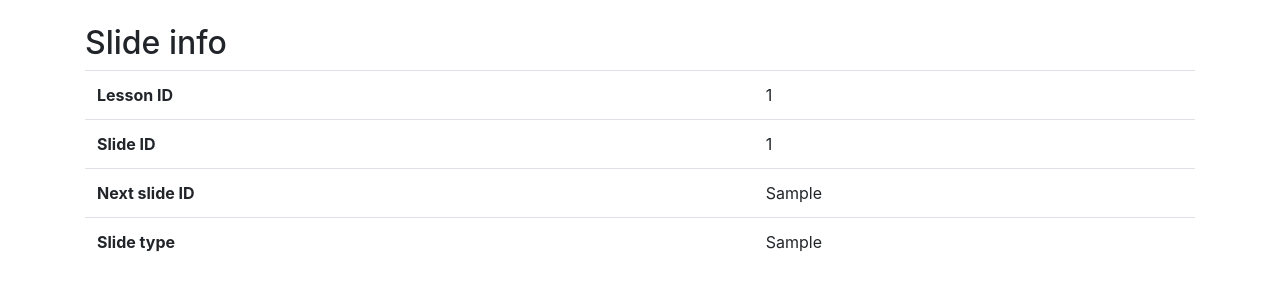
After one commit to vasgg/english_buddy_bot, a FastAPI app: template src/API/templates/slide.html in a window 1280 px wide. The commit adds this page. Shown: the top 300 px of the page. Run offline with FastAPI, Linux system fonts and the light colour scheme; the template is opened without the code that fills it: most values are stand-ins (such as "Sample title", 1, 10 or a date in 2020); some libraries are stand-ins or nearby versions.

Commit message:
working on slide page

```diff
--- a/app.py
+++ b/app.py
@@ -1,12 +1,13 @@
 import logging
 from pathlib import Path
 
-from fastapi import FastAPI, HTTPException, Request
-from fastapi.responses import HTMLResponse, JSONResponse
+from fastapi import FastAPI, Form, HTTPException, Request
+from fastapi.responses import HTMLResponse
 from fastapi.templating import Jinja2Templates
 from sqlalchemy import select
 
 from bot.database.db import db
+from bot.database.models.lesson import Lesson
 from bot.database.models.slide import Slide
 from bot.database.models.text import Text
 
@@ -20,34 +21,40 @@ async def read_root():
     return HTMLResponse(content=html_content)
 
 
-# @app.get("/texts", response_class=JSONResponse)
-# async def get_texts():
-#     try:
-#         async with db.session_factory.begin() as db_session:
-#             result = await db_session.execute(select(Text))
-#             data = result.scalars().all()
-#             return data
-#     except Exception as e:
-#         raise HTTPException(status_code=500, detail=str(e))
-
-
-@app.get("/slides", response_class=JSONResponse)
-async def get_texts():
-    try:
-        async with db.session_factory.begin() as db_session:
-            result = await db_session.execute(select(Slide))
-            data = result.scalars().all()
-            return data
-    except Exception as e:
-        raise HTTPException(status_code=500, detail=str(e))
-
-
 @app.get("/texts", response_class=HTMLResponse)
 async def read_texts(request: Request):
     async with db.session_factory.begin() as db_session:
         result = await db_session.execute(select(Text))
         data = result.scalars().all()
     return templates.TemplateResponse(request=request, name="texts.html", context={'texts': data})
+
+
+@app.get("/lessons")
+async def show_lessons(request: Request):
+    async with db.session_factory.begin() as db_session:
+        result = await db_session.execute(select(Lesson))
+        data = result.scalars().all()
+    return templates.TemplateResponse(request=request, name="lessons.html", context={'lessons': data})
+
+
+@app.get("/edit-lesson/{lesson_id}")
+async def edit_lesson(lesson_id: int, request: Request):
+    async with db.session_factory.begin() as db_session:
+        result = await db_session.execute(select(Lesson).where(Lesson.id == lesson_id))
+        data = result.scalars().first()
+    if data is None:
+        raise HTTPException(status_code=404, detail="Lesson not found")
+    return templates.TemplateResponse("lesson.html", {"request": request, "lesson": data})
+
+
+@app.get("/slides/{lesson_id}/{slide_id}")
+async def edit_slide(lesson_id: int, slide_id: int, request: Request):
+    async with db.session_factory.begin() as db_session:
+        result = await db_session.execute(select(Slide).where(Lesson.id == lesson_id, Slide.id == slide_id))
+        data = result.scalars().first()
+    if data is None:
+        raise HTTPException(status_code=404, detail="Slide not found")
+    return templates.TemplateResponse("slide.html", {"request": request, "slide": data, "lesson_id": lesson_id})
 
 
 @app.post("/save-texts")
@@ -68,3 +75,33 @@ async def save_texts(request: Request):
     except Exception as e:
         logging.error(f"An error occurred: {e}")
         raise HTTPException(status_code=500, detail="Internal Server Error")
+
+
+@app.post("/update-lesson/{lesson_id}")
+async def update_lesson(
+    lesson_id: int,
+    first_slide_id: str = Form(...),
+    exam_slide_id: str = Form(...),
+    is_paid: bool = Form(...),
+    total_slides: int = Form(...),
+):
+    try:
+        async with db.session_factory.begin() as db_session:
+            stmt = select(Lesson).where(Lesson.id == lesson_id)
+            result = await db_session.execute(stmt)
+            lesson = result.scalar_one_or_none()
+
+            if not lesson:
+                raise HTTPException(status_code=404, detail="Lesson not found")
+
+            lesson.first_slide_id = first_slide_id
+            lesson.exam_slide_id = exam_slide_id
+            lesson.is_paid = is_paid
+            lesson.total_slides = total_slides
+
+            await db_session.commit()
+
+            return {"message": "Lesson updated successfully"}
+    except Exception as e:
+        logging.error(f"An error occurred: {e}")
+        raise HTTPException(status_code=500, detail="Internal Server Error")
--- a/src/API/index.html
+++ b/src/API/index.html
@@ -20,8 +20,9 @@
 <body>
 <div class="button-container text-center">
     <a href="/texts" class="btn btn-primary button">Редактирование текстов</a>
-    <!--    <button class="btn btn-primary button">Редактирование текстов</button>-->
-    <button class="btn btn-secondary button">Редактирование слайдов</button>
+    <a href="/lessons" class="btn btn-primary button">Список уроков</a>
+
+    <!--    <button class="btn btn-secondary button">Список уроков</button>-->
 </div>
 
 <!-- Optional JavaScript -->
--- /dev/null
+++ b/src/API/templates/slide.html
@@ -0,0 +1,128 @@
+<!DOCTYPE html>
+<html lang="ru">
+<head>
+    <meta charset="UTF-8">
+    <title>Slide info</title>
+    <link href="https://stackpath.bootstrapcdn.com/bootstrap/4.3.1/css/bootstrap.min.css" rel="stylesheet">
+</head>
+<body>
+<div class="container mt-4">
+    <h2>Slide info</h2>
+    <table class="table">
+        <tr>
+            <th>Lesson ID</th>
+            <td>{{ lesson_id }}</td>
+        </tr>
+        <tr>
+            <th>Slide ID</th>
+            <td>{{ slide.id }}</td>
+        </tr>
+        <tr>
+            <th>Next slide ID</th>
+            <td>{{ slide.next_slide }}</td>
+        </tr>
+        <tr>
+            <th>Slide type</th>
+            <td>{{ slide.slide_type }}</td>
+        </tr>
+
+        {% if slide.slide_type.value == 'text' %}
+        <tr>
+            <th>Text</th>
+            <td>{{ slide.text }}</td>
+        </tr>
+        <tr>
+            <th>Delay</th>
+            <td>{{ slide.delay }}</td>
+        </tr>
+        <tr>
+            <th>Keyboard type</th>
+            <td>{{ slide.keyboard_type }}</td>
+        </tr>
+        {% elif slide.slide_type.value == 'image' %}
+        <tr>
+            <th>Image</th>
+            <td>{{ slide.picture }}</td>
+        </tr>
+        <tr>
+            <th>Delay</th>
+            <td>{{ slide.delay }}</td>
+        </tr>
+        <tr>
+            <th>Keyboard type</th>
+            <td>{{ slide.keyboard_type }}</td>
+        </tr>
+        {% elif slide.slide_type.value == 'pin_dict' %}
+        <tr>
+            <th>Text</th>
+            <td>{{ slide.text }}</td>
+        </tr>
+        {% elif slide.slide_type.value == 'quiz_options' %}
+        <tr>
+            <th>Text</th>
+            <td>{{slide.text }}</td>
+        </tr>
+        <tr>
+            <th>Right answer</th>
+            <td>{{ slide.right_answers }}</td>
+        </tr>
+        <tr>
+            <th>Keyboard</th>
+            <td>{{ slide.keyboard }}</td>
+        </tr>
+        <tr>
+            <th>Is exam slide</th>
+            <td>{{ slide.is_exam_slide }}
+            </td>
+        </tr>
+        {% elif slide.slide_type.value == 'quiz_input_word' %}
+        <tr>
+            <th>Text</th>
+            <td>{{ slide.text }}</td>
+        </tr>
+        <tr>
+            <th>Right answer</th>
+            <td>{{ slide.right_answers }}</td>
+        </tr>
+        <tr>
+            <th>Is exam slide</th>
+            <td>{{ slide.is_exam_slide }}</td>
+        </tr>
+        {% elif slide.slide_type.value == 'quiz_input_phrase' %}
+        <tr>
+            <th>Text</th>
+            <td>{{ slide.text }}</td>
+        </tr>
+        <tr>
+            <th>Right answers</th>
+            <td>{{ slide.right_answers }}</td>
+        </tr>
+        <tr>
+            <th>Almost right answers</th>
+            <td>{{ slide.almost_right_answers }}</td>
+        </tr>
+        <tr>
+            <th>Almost right answers reply</th>
+            <td>{{ slide.almost_right_answers_reply }}</td>
+        </tr>
+        <tr>
+            <th>Is exam slide</th>
+            <td>{{ slide.is_exam_slide }}</td>
+        </tr>
+        {% elif slide.slide_type == 'SlideType.FINAL_SLIDE' %}
+        <tr>
+            <th>Text</th>
+            <td>{{ slide.text }}</td>
+        </tr>
+        {% endif %}
+    </table>
+</div>
+
+<!-- Optional JavaScript -->
+<!-- jQuery first, then Popper.js, then Bootstrap JS -->
+
+<script src="https://code.jquery.com/jquery-3.3.1.slim.min.js"></script>
+<script src="https://cdnjs.cloudflare.com/ajax/libs/popper.js/1.14.7/umd/popper.min.js"></script>
+<script src="https://stackpath.bootstrapcdn.com/bootstrap/4.3.1/js/bootstrap.min.js"></script>
+</body>
+</html>
--- a/src/API/templates/texts.html
+++ b/src/API/templates/texts.html
@@ -1,5 +1,5 @@
 <!DOCTYPE html>
-<html lang="en">
+<html lang="ru">
 <head>
     <meta charset="UTF-8">
     <title>Texts</title>
```
Also changed, not shown: src/API/templates/lesson.html (added, +54 -0 lines), src/API/templates/lessons.html (added, +29 -0 lines), src/API/templates/slides.html (added, +13 -0 lines).
